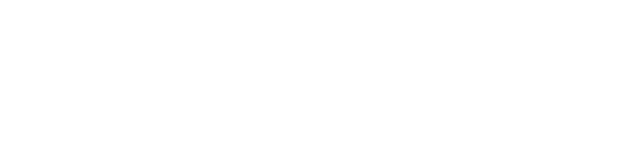
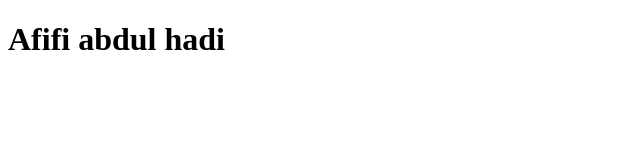
Before and after one commit to afifiabdulhadi/projek1, a plain HTML site: page index.html in a window 1280 px wide. Shown: the whole page, without its empty margins (0-640 px from the left). Drawn offline with Linux system fonts and the light colour scheme.

Commit message:
edit index

```diff
--- a/index.html
+++ b/index.html
@@ -3,9 +3,10 @@
 <head>
     <meta charset="UTF-8">
     <meta name="viewport" content="width=device-width, initial-scale=1.0">
-    <title>Document</title>
+    <title>Afifi</title>
 </head>
 <body>
+    <h1>Afifi abdul hadi</h1>
 
 </body>
 </html>
```
